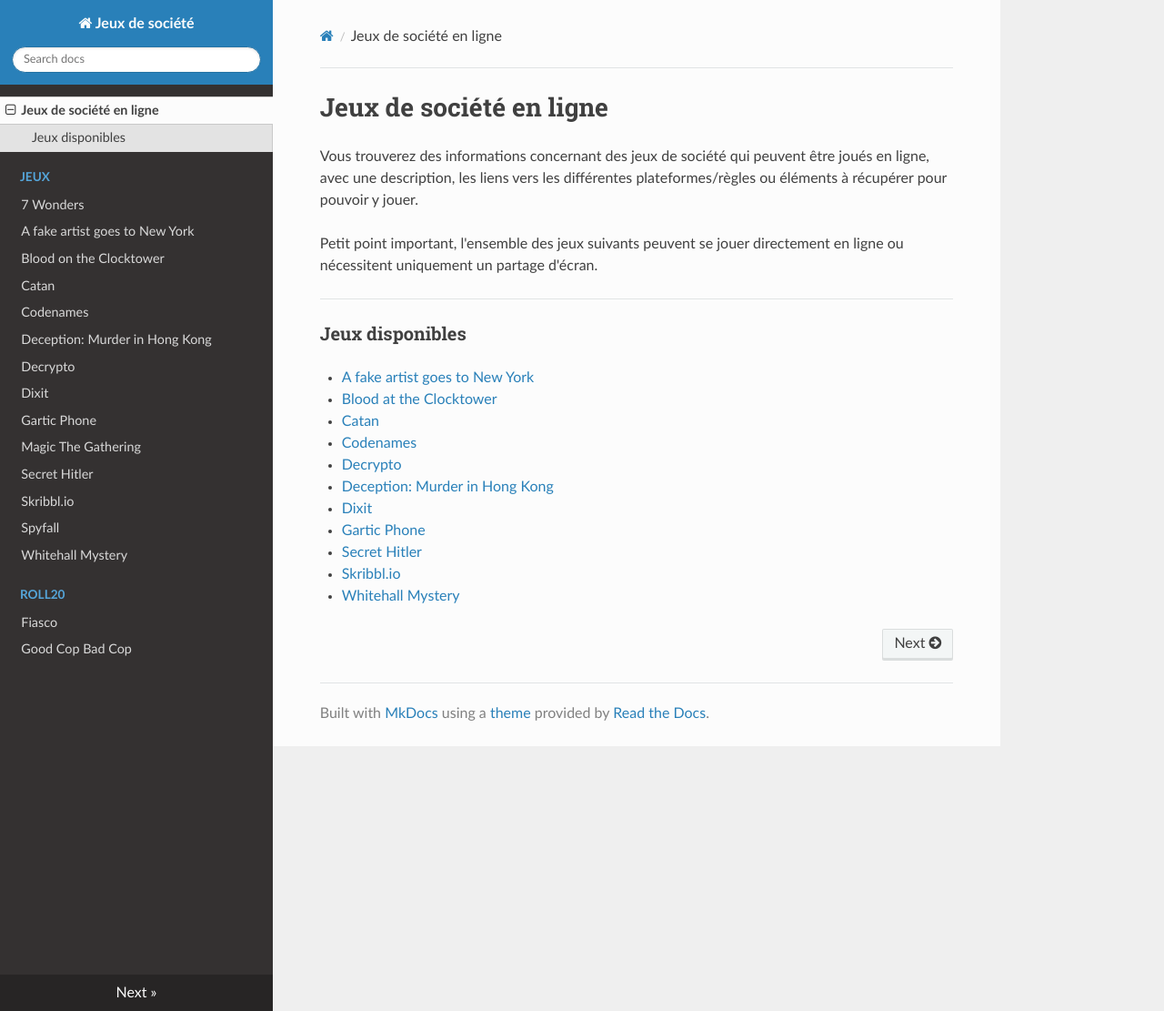
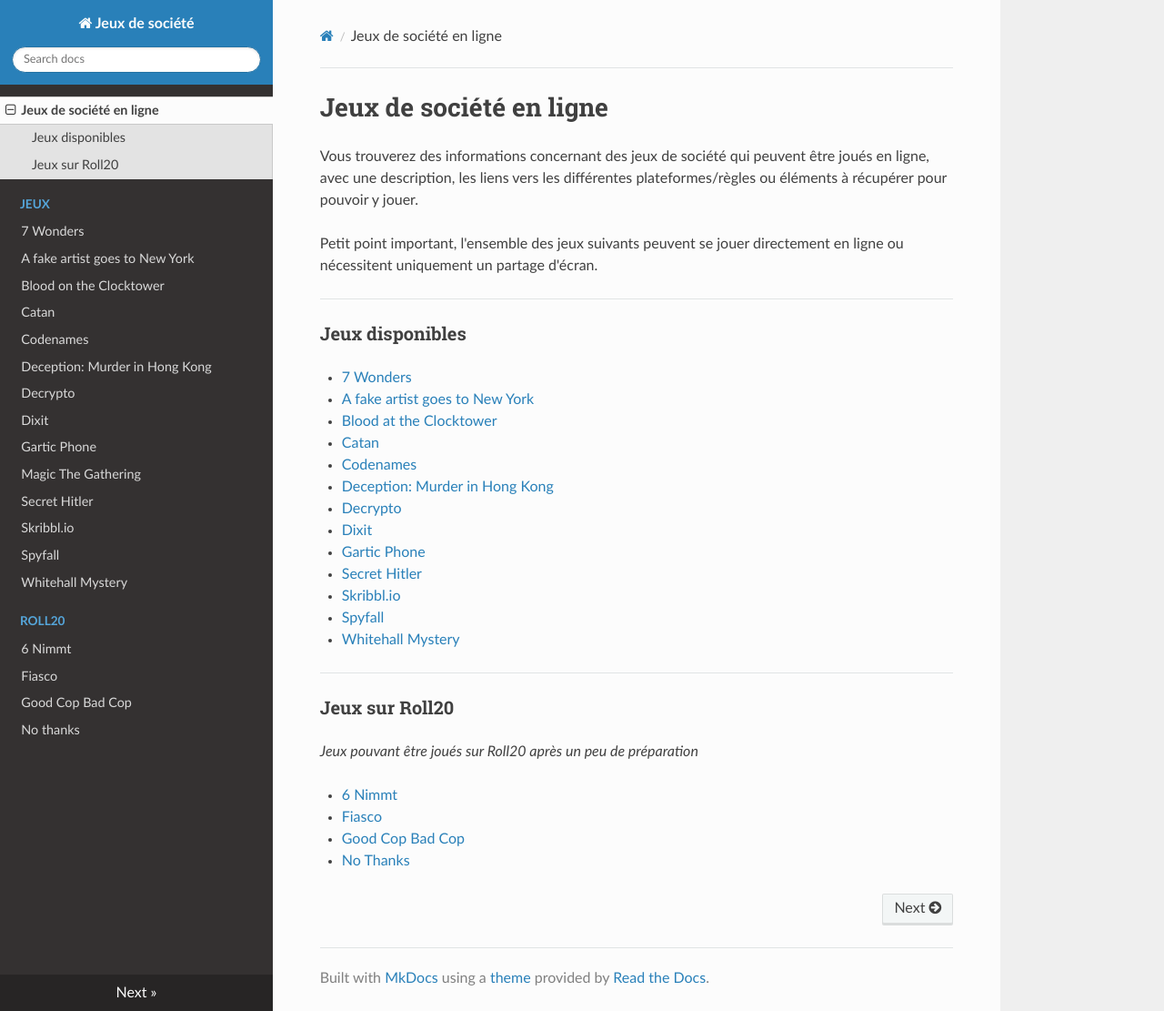
Before and after one commit to Adaendra/doc-jeux-de-societe, an MkDocs documentation site: the page built from docs/index.md, in a window 1280 px wide and 1111 px high. Shown: the whole window at 91% size. Built offline with MkDocs 1.6.1, drawn with Linux system fonts in a browser that asks for light colours; nearby versions of some CDN libraries.

Commit message:
Ajout fiches : - 6 Nimmt - No Thanks

```diff
--- a/docs/index.md
+++ b/docs/index.md
@@ -7,14 +7,25 @@
 ---
 
 ### Jeux disponibles
+- [7 Wonders](./jeux/7_wonders.md)
 - [A fake artist goes to New York](./jeux/a_fake_artist_goes_to_new_york.md)
 - [Blood at the Clocktower](jeux/blood_on_the_clocktower.md)
 - [Catan](./jeux/catan.md)
 - [Codenames](./jeux/codenames.md)
+- [Deception: Murder in Hong Kong](./jeux/deception_murder_in_hong_kong.md)
 - [Decrypto](./jeux/decrypto.md)
-- [Deception: Murder in Hong Kong](./jeux/deception_murder_in_hong_kong.md)
 - [Dixit](./jeux/dixit.md)
 - [Gartic Phone](./jeux/Gartic Phone)
 - [Secret Hitler](./jeux/secret_hitler.md)
 - [Skribbl.io](./jeux/skribblio.md)
+- [Spyfall](./jeux/spyfall.md)
 - [Whitehall Mystery](./jeux/whitehall_mystery.md)
+---
+
+### Jeux sur Roll20
+*Jeux pouvant être joués sur Roll20 après un peu de préparation*
+
+- [6 Nimmt](./roll20/6_nimmt.md)
+- [Fiasco](./roll20/fiasco.md)
+- [Good Cop Bad Cop](./roll20/good_cop_bad_cop.md)
+- [No Thanks](./roll20/no_thanks.md)
```
Also changed, not shown: docs/roll20/6_nimmt.md (added, +19 -0 lines), docs/roll20/no_thanks.md (added, +19 -0 lines), docs/roll20/img/6_nimmt.webp (added), docs/roll20/img/no_thanks.webp (added).
